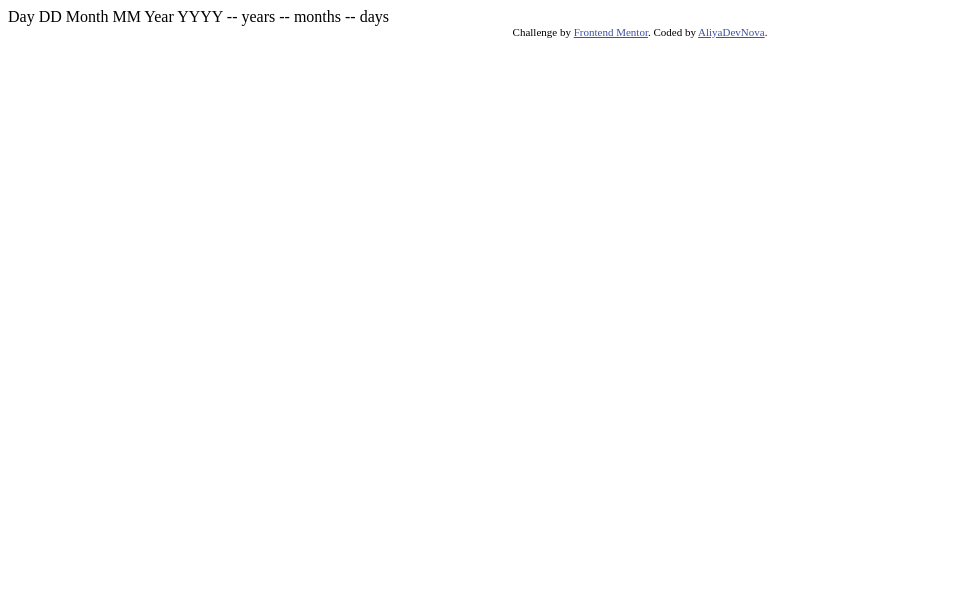
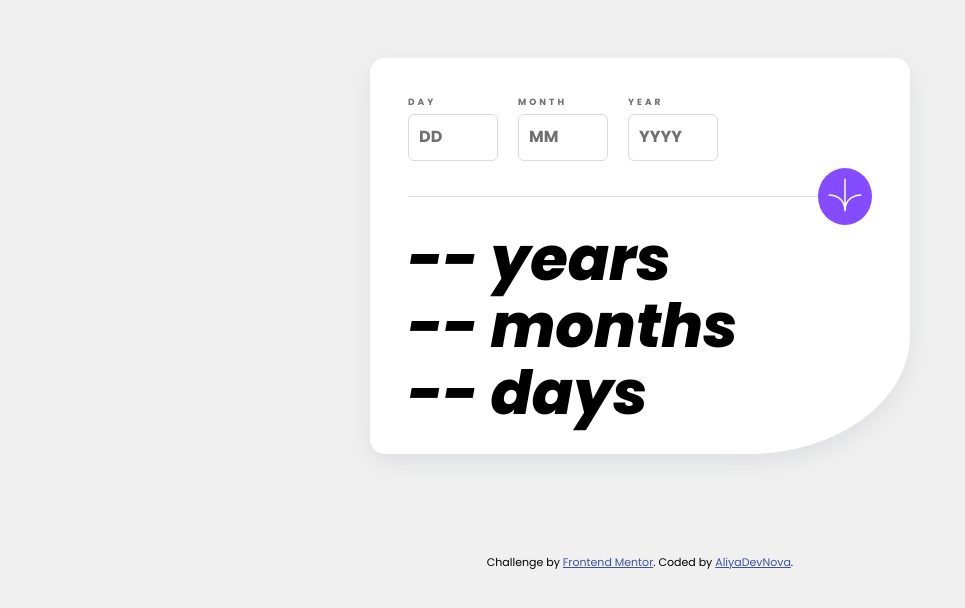
Before and after one commit to aliyabatoolalvi/Age-Calculator-App, a plain HTML site: page index.html in a window 1280 px wide. Shown: the whole page, without its empty margins (0-965 px from the left). Drawn offline with Linux system fonts and the light colour scheme.

Commit message:
change in text of ans class

```diff
--- a/index.html
+++ b/index.html
@@ -5,6 +5,7 @@
   <meta name="viewport" content="width=device-width, initial-scale=1.0"> <!-- displays site properly based on user's device -->
 
   <link rel="stylesheet" href="style.css">
+  <script src="script.js"></script>
 
   <link rel="icon" type="image/png" sizes="32x32" href="./assets/images/favicon-32x32.png">
 
@@ -17,19 +18,34 @@
   </style>
 </head>
 <body>
+  <div class="app">
+    <div class="all_inputs">
+      <div class="input">
+        <label>DAY</label>
+        <input type="number" id="day" name="day" placeholder="DD" size="12" min="1" max="31" />
+      </div>
+      <div class="input">
+        <label>MONTH</label>
+        <input type="number" id="month" name="month" placeholder="MM" size="12" min="1" max="12" />
+      </div>
+      <div class="input">
+        <label>YEAR</label>
+        <input type="number" id="year" name="year" placeholder="YYYY" size="12" />
+      </div>
+    </div>
 
-  Day
-  DD
+    <div class="line_button">
+      <div class="line"></div>
+      <button><a href="#"><svg xmlns="http://www.w3.org/2000/svg" width="46" height="44" viewBox="0 0 46 44"><g fill="none" stroke="#FFF" stroke-width="2"><path d="M1 22.019C8.333 21.686 23 25.616 23 44M23 44V0M45 22.019C37.667 21.686 23 25.616 23 44"/></g></svg></a></button>
+    </div>
 
-  Month
-  MM
+  <div class="ans">
+    -- years <br>
+    -- months <br>
+    -- days
+  </div>
 
-  Year
-  YYYY
-
-  -- years
-  -- months
-  -- days
+  </div>
 
   <div class="attribution">
     Challenge by <a href="https://www.frontendmentor.io?ref=challenge" target="_blank">Frontend Mentor</a>.
--- a/style.css
+++ b/style.css
@@ -0,0 +1,122 @@
+
+@import url('https://fonts.googleapis.com/css2?family=Poppins&display=swap');
+@import url('https://fonts.googleapis.com/css2?family=Poppins:wght@400;700&display=swap');
+@font-face {
+    font-family: bolditalic;
+    src: url(assets/fonts/Poppins-ExtraBoldItalic.ttf);
+}
+:root{
+    --hlight: hsl(259, 100%, 65%);
+    --warn: hsl(0, 100%, 67%);
+    --offwhite: hsl(0, 0%, 94%);
+    --line: hsl(0, 0%, 86%);
+    --input: hsl(0, 1%, 44%);
+    --age: hsl(0, 0%, 8%);
+}
+body {
+    background-color: var(--offwhite);
+    font-family:'Poppins', sans-serif;
+    display: flex;
+    flex-direction: column;
+    align-items: center;
+    justify-content: center;
+    box-sizing: border-box;
+    padding-top: 50px;
+    }
+
+.app{
+    width: 29pc;
+    height: 20pc;
+    background-color: white;
+    border-radius: 15px;
+    border-bottom-right-radius: 30%;
+    box-shadow: rgba(149, 157, 165, 0.2) 0px 8px 24px;
+    padding: 38px;
+    margin-bottom: 100px;
+}
+
+.all_inputs{
+    display: flex;
+    flex-direction: row;
+    justify-content: flex-start;
+    width: auto;
+}
+.input{
+    display: flex;
+    flex-direction: column;
+    width: fit-content;
+    margin-right: 20px;
+    /* margin: auto; */
+    /* padding: 10px; */
+    /* background-color: aqua; */
+    /* margin-top: 25px; */
+}
+
+input{
+    height: 47px;
+    width: 90px;
+    border-radius: 6px;
+    border: 0.5px hsl(0, 0%, 86%) solid;
+    padding: 10px;
+    box-sizing: border-box;
+    display: flex;
+    align-items: center;
+}
+
+label{
+    font-family: 'Poppins', sans-serif;
+    font-weight: bolder;
+    font-size: xx-small;
+    letter-spacing: 3px;
+    margin-bottom: 5px;
+    color: var(--input);
+}
+
+input::placeholder{
+    font-family: 'Poppins', sans-serif;
+    /* box-sizing: border-box; */
+    font-weight: 800;
+    font-size: larger;
+    color: var(--input);
+
+}
+
+.line_button{
+    display:flex ;
+    align-items: center;
+    justify-content:space-between;
+    margin-top: auto;
+    margin-top: 7px;
+}
+
+.line{
+    width: 90%;
+    height: 1px;
+    background-color: var(--line);
+}
+button{
+    background-color: var(--hlight);
+    border: none;
+    border-radius: 100%;
+    padding: 10px;
+}
+
+button a svg {
+    width: 34px;
+    height: 34px;
+  }
+
+.ans{
+    font-family: bolditalic;
+    font-size: 3.8rem;
+    line-height: 4.2pc;
+}
+br{
+    margin: 0;
+}
+
+.ans > br::before  {
+    content: '- -'; /* Add a hyphen before each line */
+    color: var(--hlight);   /* Change the color of the hyphens to red or any other color */
+    margin-right: 5px; /* Add some space between the hyphen and the text */
+  }
```
Also changed, not shown: script.js (added).
